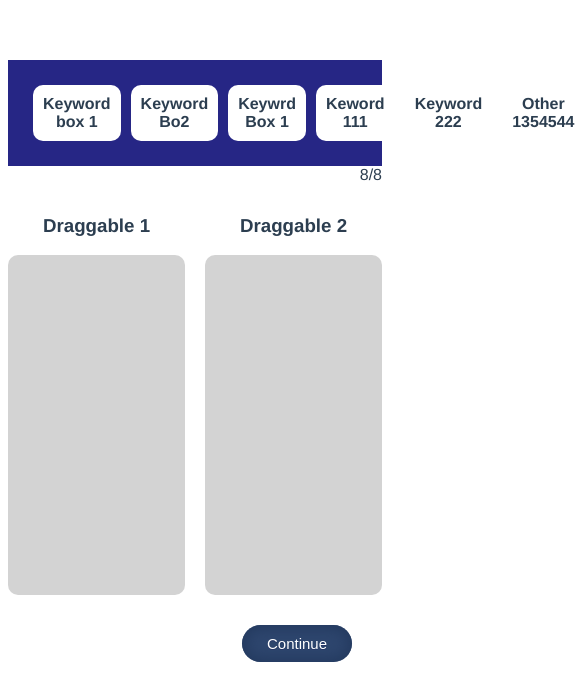
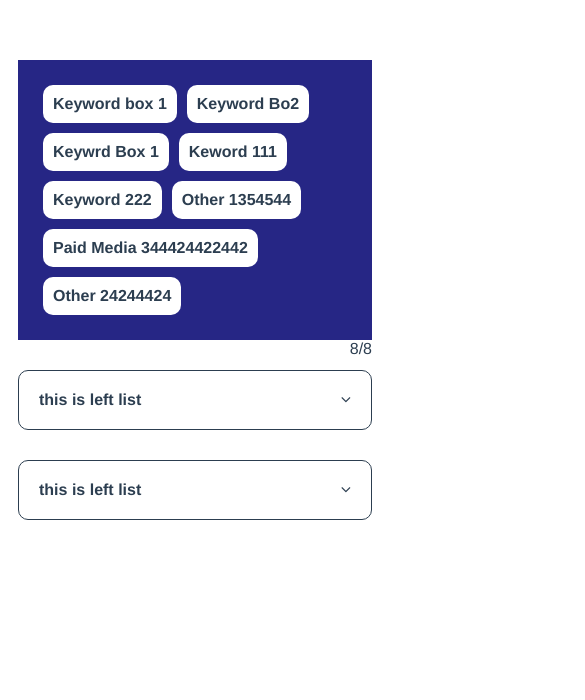
Before and after one commit to thilinadinith/vue3-drag-and-drop, a Vue app: page / in a window 390 px wide. Shown: the top 700 px of the page, 585 px wide, since content can reach past the window. Built offline with nearby package versions, Linux system fonts and the light colour scheme.

Commit message:
adding obfuscator adding mobile development for vue drag and drop feature

```diff
--- a/package.json
+++ b/package.json
@@ -17,6 +17,7 @@
     },
     "devDependencies": {
         "@vitejs/plugin-vue": "^2.2.0",
+        "rollup-obfuscator": "^2.0.0",
         "vite": "^2.8.0"
     }
 }
--- a/src/components/dragNDrop.vue
+++ b/src/components/dragNDrop.vue
@@ -1,5 +1,5 @@
 <template>
-<div class="drag-n-drop">
+<div class="drag-n-drop" v-if="!isMobile()">
     <div class="main-selection">
         <draggable
         class="list-group"
@@ -13,8 +13,10 @@
           <div class="list-group-item">{{ element.keyword }} </div>
         </template>
       </draggable>
-      <div class="count">{{itemsAvaiable}}/{{totalItemSize}}</div>
+         <div class="count">{{itemsAvaiable}}/{{totalItemSize}}</div>
     </div>
+
+
     <div class="question-sections">
         <div class="question-section-item">
             <h3>Draggable 1</h3>
@@ -44,7 +46,7 @@
         :disabled=drag
         itemKey="name">
         <template #item="{ element, index }">
-          <div class="list-group-item">{{ element.keyword }} <i  @click="deleteRightList(element)" class="fa fa-close"></i> </div>
+          <div class="list-group-item">{{ element.keyword }} <i v-if="!validate" @click="deleteRightList(element)" class="fa fa-close"></i> </div>
         </template>
       </draggable>
     </div>
@@ -57,7 +59,42 @@ npm WARN notsup SKIPPING OPTIONAL DEPENDENCY: Unsupported platform for esbuild-w
         </div>
 
 </div>
-
+<div class="drag-n-drop" v-if="isMobile()">
+    <div class="main-selection">
+      <div class="list-group">
+        <div class="" v-for="element in mainList" :key="element.keyword">
+          <div class="list-group-item" @click="selectItem(element)">{{ element.keyword }} </div>
+      </div>
+    </div>
+      <div class="count">{{itemsAvaiable}}/{{totalItemSize}}</div>
+    </div>
+    <div class="question-sections" >
+        <div class="mobile-question-item">
+            <div class="title-mobile"> this is left list <i class="fa" :class="leftToggle ? 'fa-angle-up' :'fa-angle-down'" @click="toggleLeft()"></i> </div>
+            <div class="add-button"  v-if="selectedItems.length>0" @click='addItemsLeft()'> tap and drop here</div>
+            <div class="list-group" v-show="leftList.length>0 && leftToggle">
+                <div  v-for="element in leftList" :key="element.keyword" >
+                    <div :class="! element.error ?'list-group-item' : 'list-group-item error'">{{ element.keyword }} <i v-if="!validate" @click="deleteLeftList(element)" class="fa fa-close"></i></div>
+                </div>
+            </div>
+            <div  class="list-group" v-show="leftList.length==0 && leftToggle" >
+                    <div class="empty-message">click and drop here</div>
+            </div>
+        </div>
+        <div class="mobile-question-item">
+            <div class="title-mobile"> this is left list <i class="fa" :class="rightToggle ? 'fa-angle-up' :'fa-angle-down'" @click="toggleRight()"></i> </div>
+            <div class="add-button"  v-if="selectedItems.length>0" @click='addItemsLeft()'> tap and drop here</div>
+            <div class="list-group" v-show="rightList.length>0 && leftToggle">
+                <div  v-for="element in rightList" :key="element.keyword" >
+                    <div :class="! element.error ?'list-group-item' : 'list-group-item error'">{{ element.keyword }} <i v-if="!validate" @click="deleteLeftList(element)" class="fa fa-close"></i></div>
+                </div>
+            </div>
+            <div  class="list-group" v-show="rightList.length==0 && rightToggle" >
+                    <div class="empty-message">click and drop here</div>
+            </div>
+        </div>
+    </div>
+</div>
 </template>
 <script>
 import draggable from 'vuedraggable'
@@ -73,10 +110,13 @@ export default {
   data() {
     return {
         count: 0,
+        selectedItems :[],
         drag: false,
         mainList: this.findReleventClassification(560),
         leftList: [],
         rightList:[],
+        leftToggle: false,
+        rightToggle: false,
         totalItemSize : this.originalMainListSize(560),
         validate :false
 
@@ -85,6 +125,7 @@ export default {
     }
   },
   computed:{
+
        itemsAvaiable () {
           return this.mainList.length
        } ,
@@ -100,41 +141,69 @@ export default {
   // Methods are functions that mutate state and trigger updates.
   // They can be bound as event listeners in templates.
   methods: {
-    findReleventClassification(id){
+    toggleLeft(){
+        this.leftToggle = !this.leftToggle
+    },
+    toggleRight(){
+        this.rightToggle = !this.rightToggle
+    },
+    selectItem(element){
+        this.leftToggle = false
+        this.rightToggle = false
+        if(!this.selectedItems.some( el=>  el.keyword==element.keyword))
+        this.selectedItems.push(element);
+    },
+    addItemsLeft(){
+        this.selectedItems.forEach(el => {
+            this.leftList.push(el);
+            this.mainList = this.mainList.filter(ele => ele.keyword !=el.keyword)
+        })
+        this.leftToggle = true;
+        this.rightToggle = true;
+        this.selectedItems = [];
+    },
+    addItemsRight(){
+        this.selectedItems.forEach(el => {
+            this.rightList.push(el);
+            this.mainList = this.mainList.filter(ele => ele.keyword !=el.keyword)
+        })
+        this.selectedItems = [];
+    },
+    isMobile() {return  window.innerWidth <= 760 },
+    findReleventClassification(id) {
         return this.getData(id)
     },
-    submit(){
-        debugger
+    submit() {
         this.leftList.forEach(element => {
-            if(element.KeywordBelongsTo !='box_1'){
-                element.error =true;
+            if (element.KeywordBelongsTo != 'box_1') {
+                element.error = true;
             }
         });
         this.rightList.forEach(element => {
-            if(element.KeywordBelongsTo !='box_2'){
-                element.error =true;
+            if (element.KeywordBelongsTo != 'box_2') {
+                element.error = true;
             }
         });
-        this.validate=true;
-        this.drag=true;
+        this.validate = true;
+        this.drag = true;
 
     },
-    originalMainListSize(id){
+    originalMainListSize(id) {
         return this.getData(id).length;
     },
-    getData(id){
-        return dataJson.classification.find(element => { return element.classification_q_id == id}).drag_column
+    getData(id) {
+        return dataJson.classification.find(element => { return element.classification_q_id == id }).drag_column
     },
     increment() {
-      this.count++
+        this.count++
     },
-    deleteRightList(element){
+    deleteRightList(element) {
         this.rightList = this.deleteItem(this.rightList, element)
     },
-    deleteLeftList(element){
-          this.leftList = this.deleteItem(this.leftList, element)
+    deleteLeftList(element) {
+        this.leftList = this.deleteItem(this.leftList, element)
     },
-    deleteItem(list, element){
+    deleteItem(list, element) {
         this.mainList.unshift(element);
         return list.filter(el => el.keyword != element.keyword)
     }
@@ -144,19 +213,22 @@ export default {
   // of a component's lifecycle.
   // This function will be called when the component is mounted.
   mounted() {
-    console.log(`The initial count is ${this.count}.`)
+    console.log(`The initial count is ${this.count}.`);
   }
 }
 </script>
 
 <style lang="scss">
+
 .drag-n-drop{
     .main-selection{
         .count{
             float: right;
         }
         .list-group{
+
             display: flex;
+            flex-wrap: wrap;
             background: rgb(38, 38, 133);
             padding: 20px;
             .list-group-item{
@@ -166,6 +238,7 @@ export default {
                 font-weight: bold;
                 background: white;
             }
+
         }
 
     }
@@ -173,7 +246,6 @@ export default {
         margin-top: 30px;
         display: flex;
         // flex-direction: row;
-
         .question-section-item{
             flex: 1;
             .list-group{
@@ -197,6 +269,7 @@ export default {
               background-color:darkred;
               color: white;
             }
+
         }
         }
         .question-section-item:first-child {
@@ -250,5 +323,61 @@ export default {
 
     }
 }
+@media only screen and (max-width: 600px) {
+.drag-n-drop{
+    margin: 10px;
+    main-selection{
 
+    }
+}
+.question-sections{
+    display: block !important;
+    .mobile-question-item{
+            margin-bottom: 30px;
+            .title-mobile{
+                border-style: solid;
+                border-width: 0.5px;
+                padding: 20px;
+                border-radius: 10px;
+                text-align: left;
+                font-weight: bold;
+                i {
+                    float: right;
+                }
+            }
+            .add-button{
+                border-style: dashed;
+                padding: 10px;
+                border-radius: 10px;
+                border-color: #3954a7;
+            }
+            .list-group{
+                        display: flex;
+                        flex-wrap:wrap;
+                        background: lightgray;
+                        align-content: flex-start;
+                        min-height: 100px;
+                        border-radius: 10px;
+                        padding: 20px;
+                    .list-group-item{
+                        padding: 10px;
+                        border-radius: 10px;
+                        margin: 5px;
+                        height: fit-content;
+                        font-weight: bold;
+                        background: white;
+
+                    }
+                    .empty-message{
+                        text-align: center;
+                        margin: auto;
+                        margin-top: 20px;
+                    }
+            }
+
+    }
+
+}
+
+}
 </style>
--- a/vite.config.js
+++ b/vite.config.js
@@ -1,12 +1,24 @@
 import { defineConfig } from 'vite'
 import vue from '@vitejs/plugin-vue'
 import pkg from './package.json'
+import { obfuscator } from 'rollup-obfuscator';
 // https://vitejs.dev/config/
 export default defineConfig({
     plugins: [vue()],
     build: {
         cssCodeSplit: false,
         rollupOptions: {
+            plugins: [
+                obfuscator({
+                    transformObjectKeys: true,
+                    unicodeEscapeSequence: true,
+                    numbersToExpressions: true,
+                    shuffleStringArray: true,
+                    splitStrings: true,
+                    stringArrayThreshold: 1,
+                    identifierNamesGenerator: 'hexadecimal'
+                })
+            ],
             input: 'src/main.js',
             output: {
                 inlineDynamicImports: true,
```
